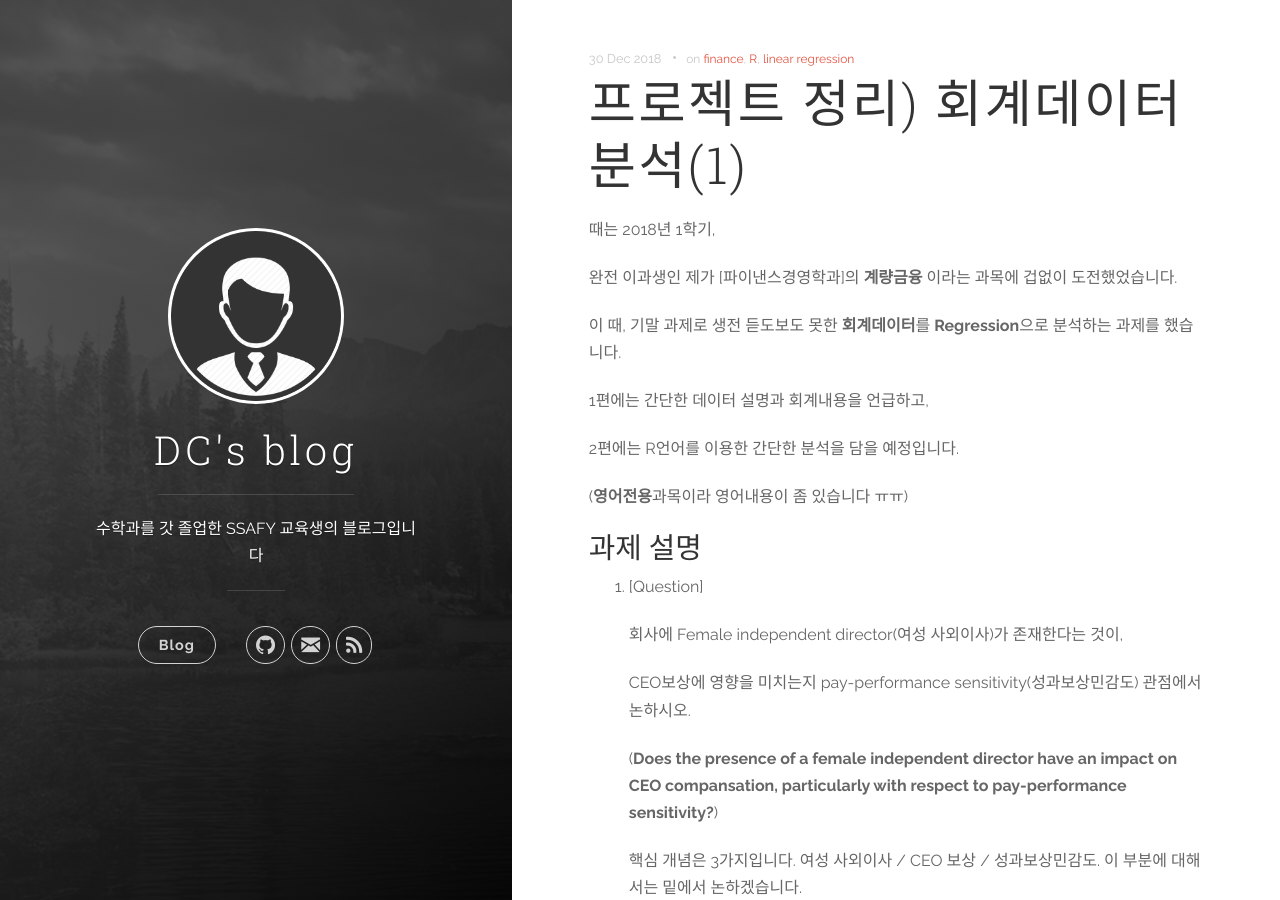
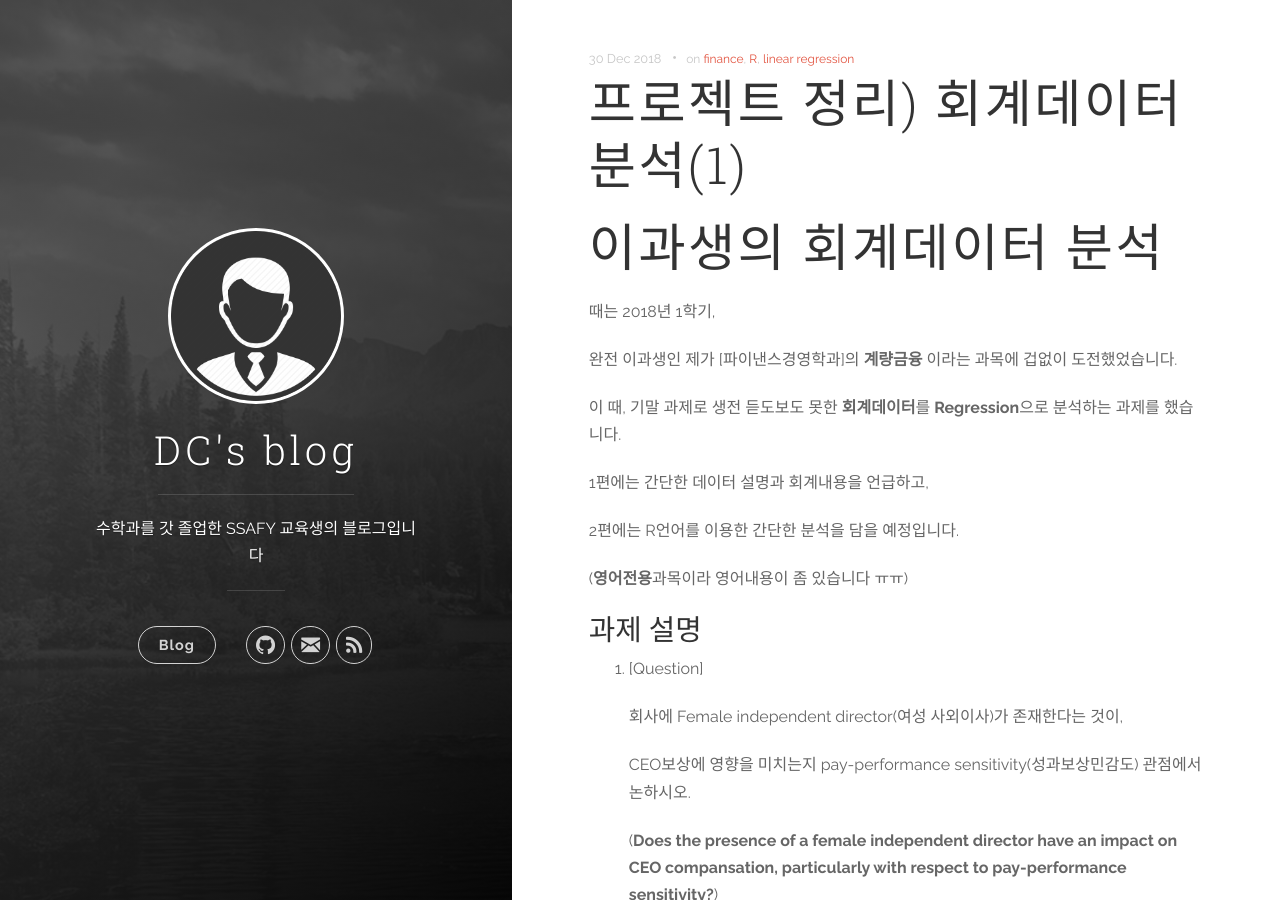
Before and after one commit to DongChanS/DongChanS.github.io, a Jekyll site: the page built from _posts/2018-12-30-6.md, in a window 1280 px wide and 900 px high. Built offline with Jekyll 4.4.1, drawn with Linux system fonts in a browser that asks for light colours; comment, search, counter and statistics services are not loaded.

Commit message:
Update 2018-12-30-6.md

```diff
--- a/_posts/2018-12-30-6.md
+++ b/_posts/2018-12-30-6.md
@@ -4,6 +4,8 @@
 author: Shin Dong Chan
 tags : ['finance','R','linear regression']
 ---
+
+# 이과생의 회계데이터 분석
 
 때는 2018년 1학기,
 
```
